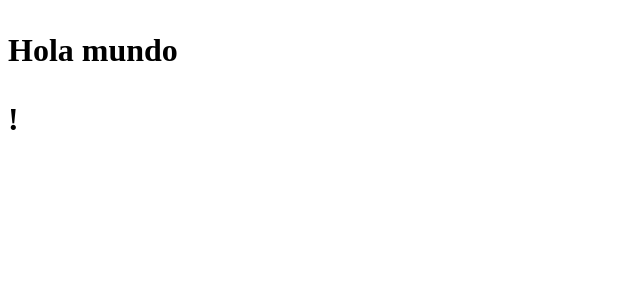
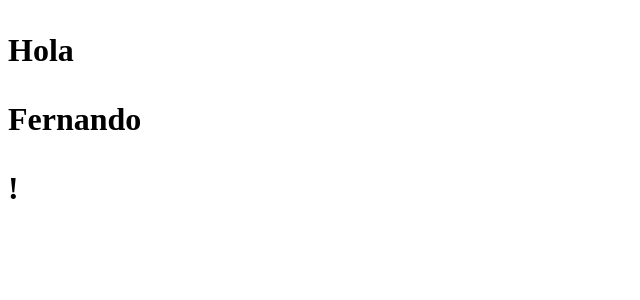
Before and after one commit to fernandopaz1/tutorial-React, a React (Create React App) app: page / in a window 1280 px wide. Shown: the top 300 px of the page, without its empty margins (0-640 px from the left). Built offline with nearby package versions, Linux system fonts and the light colour scheme.

Commit message:
add: ejemplo de como pasar varios parametros a funciones de jsx

```diff
--- a/src/index.js
+++ b/src/index.js
@@ -1,9 +1,20 @@
 import React from "react";
 import { render } from "react-dom";
 
-const Saludo = () => {
-    let aQuien = "mundo";
-    return <p>Hola {aQuien}</p>;
+const SaludarEnIdiomas = ({ idioma }) => {
+    if (idioma === "es") return <p>Hola</p>;
+    if (idioma === "en") return <p>Hello</p>;
+    if (idioma === "fr") return <p>Bonjour</p>;
+    return <p>Hello</p>;
+};
+
+const Saludo = ({ idioma, aQuien }) => {
+    console.log(aQuien);
+    return (
+        <p>
+            <SaludarEnIdiomas idioma={idioma} /> {aQuien}
+        </p>
+    );
 };
 
 // funcion de javascript que retorna un componente de jsx vdom
@@ -17,7 +28,7 @@ const Saludo = () => {
 const App = () => {
     return (
         <h1>
-            <Saludo />!
+            <Saludo idioma="es" aQuien="Fernando" />!
         </h1>
     );
 };
```
